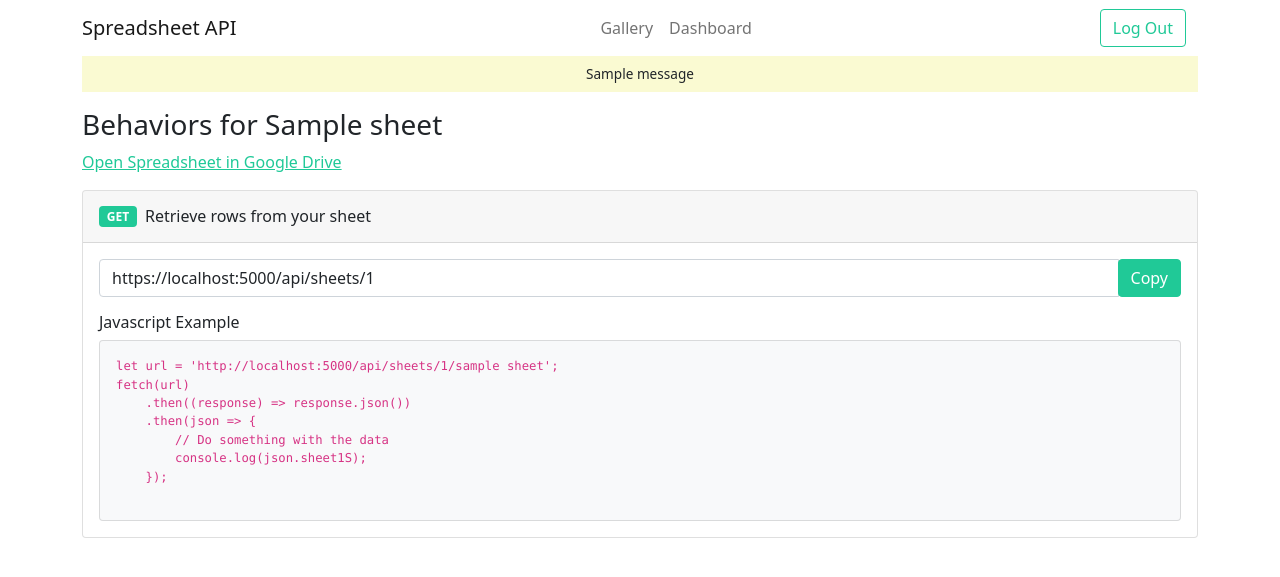
After one commit to imagirina/project-spreadsheetapi, a Flask app: page /sheets/1 in a window 1280 px wide. The commit adds this page. Shown: the top 577 px of the page. Run offline with Flask 2, Linux system fonts and the light colour scheme; the visitor is signed in with stand-in values (Sample User, id 1); tables that the repository leaves empty hold one stand-in row (values such as "Sample post"); one stand-in notice (Sample message) is shown.

Commit message:
Finished authentication routes, added spreadsheet into dashboard

```diff
--- a/requirements.txt
+++ b/requirements.txt
@@ -11,3 +11,6 @@ MarkupSafe==2.0.1
 psycopg2-binary==2.9.1
 SQLAlchemy==1.4.19
 Werkzeug==2.0.1
+google-api-python-client
+google-auth-httplib2
+google-auth-oauthlib
--- a/server.py
+++ b/server.py
@@ -1,38 +1,40 @@
+# This is a module from Python’s standard library. It contains code related to working with your computer’s operating system.
+import os
+import os.path
 from os import urandom
 from flask import Flask, render_template, request, session, redirect, flash, url_for
-from model import connect_to_db, db, User
+from flask.json import jsonify
+from model import connect_to_db, db
 from datetime import datetime
+from crud import create_user, create_credentials, get_user_by_email, create_new_sheet, get_sheets_by_user, get_sheet_by_id
+# from sqlalchemy.exc import SQLAlchemyError
+import sqlalchemy
+
+# Authentication and authorization for Google API (verifying identity and access to resources)
+from google.oauth2.credentials import Credentials
+from google_auth_oauthlib.flow import Flow
+from googleapiclient.discovery import build
 
 app = Flask(__name__)
 
-# A secret key is needed to use Flask sessioning features
-SECRET_KEY = urandom(32)
-app.config['SECRET_KEY'] = SECRET_KEY
-
-# This configuration option makes the Flask interactive debugger
-# more useful (remove in production)
-app.config['PRESERVE_CONTEXT_ON_EXCEPTION'] = True
+os.environ["OAUTHLIB_INSECURE_TRANSPORT"] = "1" # need this for http://localhost:5000 oAuth
+DEV_CREDENTIALS = os.environ['DEV_CREDENTIALS']
+SCOPES = [os.environ['SCOPE']]
+app.secret_key = os.environ['FLASK_SESSION_KEY']
+app.config['PRESERVE_CONTEXT_ON_EXCEPTION'] = True # remove in production (this configuration option makes the Flask interactive debugger)
 
 
-def create_user(email, password, registration_date):
-    """Create and return a new user."""
-
-    user = User(email=email, password=password, registration_date=registration_date)
-
-    return user
-
-
-def get_user_by_email(email):
-    """Return a user by email."""
-
-    return User.query.filter(User.email == email).first()
-
-
+# INDEX
 @app.route('/')
 def index():
+    # check if user is logged in and if logged in render the dashboard
+    if 'email' in session:
+        return redirect(url_for('dashboard'))
+
     return render_template('index.html')
 
 
+# SIGNUP
 @app.route('/signup', methods=['GET', 'POST'])
 def register_user():
     """Process user signup, creating a new user"""
@@ -54,6 +56,7 @@ def register_user():
             user = create_user(email, password, registration_date=datetime.now())
             db.session.add(user)
             db.session.commit()
+            # session["email"] = user.email
             flash("Account created! Please log in")
 
         return redirect(url_for('index'))
@@ -61,6 +64,7 @@ def register_user():
     return render_template('signup.html')
 
 
+# LOGIN
 @app.route('/login', methods=['GET', 'POST'])
 def login():
     """Process user login"""
@@ -80,17 +84,203 @@ def login():
     return render_template('login.html')
 
 
+# DASHBOARD/ALL SHEETS
 @app.route('/dashboard')
 def dashboard():
-    if 'email' in session:
-        return render_template('dashboard.html')
-    return redirect(url_for('index'))
+    if "email" not in session:
+        # return redirect(url_for("login"))
+        return redirect(url_for('index'))
+    email = session['email']
+    user = get_user_by_email(email)
+    if user is None:
+        return redirect(url_for("login"))
+    api_credentials = user.api_credentials
+    if api_credentials is None:
+        return redirect('/oauth')
+
+    sheets = get_sheets_by_user(user.id)
+    if sheets is None:
+        print("No sheets for this user yet")
+
+    return render_template('dashboard.html', sheets=sheets)
+
+@app.route('/api/sheets/<google_spreadsheet_id>', methods=['GET'])
+def sheet_read_all(google_spreadsheet_id):
+    return jsonify([])
+
+# SHOW SHEET BEHAVIORS
+@app.route('/sheets/<sheet_id>', methods=['GET'])
+def show_sheet(sheet_id):
+    if "email" not in session:
+        return redirect(url_for("login"))
+    email = session["email"]
+    user = get_user_by_email(email)
+    if user is None:
+        return redirect(url_for("login"))
+
+    sheet = get_sheet_by_id(sheet_id)
+
+    return render_template('show_sheet.html', sheet=sheet)
 
 
+# NEW SHEET
+@app.route('/new')
+def new_project():
+
+    if "email" not in session:
+        return redirect(url_for("login"))
+    email = session["email"]
+    user = get_user_by_email(email)
+    if user is None:
+        return redirect(url_for("login"))
+    api_credentials = user.api_credentials
+
+    if api_credentials is None:
+        return redirect('/oauth')
+
+    return render_template('new_sheet.html')
+
+
+# CREATE SHEET
+@app.route('/create_sheet', methods=['POST'])
+def create_sheet():
+
+    if "email" not in session:
+        return redirect(url_for("login"))
+    email = session["email"]
+    user = get_user_by_email(email)
+    if user is None:
+        return redirect(url_for("login"))
+
+    api_credentials = user.api_credentials
+
+    if api_credentials is None:
+        return redirect('/oauth')
+
+    # credentials = Credentials(
+    #     token=api_credentials.token,
+    #     refresh_token=api_credentials.refresh_token,
+    #     token_uri=api_credentials.token_uri,
+    #     client_id=api_credentials.client_id,
+    #     client_secret=api_credentials.client_secret,
+    #     scopes=api_credentials.scopes,
+    # )
+
+    # Initializing python object for the google spreadsheets api,
+    # this is an entry point for making all of the spreadsheet api calls
+    #___.build(API_SERVICE_NAME, API_VERSION, credentials=credentials)
+    # service = build("sheets", "v4", credentials=credentials)
+    # sheets = service.spreadsheets()
+
+    # spreadsheet_id = "1fumMvRzuEo3URWpRw9iy0Irqo3yryVGcJ0KeZ7eVWUg"
+    # result = (
+    #     sheets
+    #         .values()
+    #         .get(spreadsheetId=spreadsheet_id, range="A1:A10")
+    #         .execute()
+    # )
+    # print(f"===> result: {result}")
+
+    google_spreadsheet_id=request.form.get("google_spreadsheet_id")
+    sheet_name=request.form.get("sheet_name")
+
+    try:
+        sheet = create_new_sheet(
+            user_id=user.id,
+            google_spreadsheet_id=google_spreadsheet_id,
+            sheet_name=sheet_name,
+            num_rows=4,
+            num_columns=3,
+        )
+        db.session.add(sheet)
+        db.session.commit()
+    except sqlalchemy.exc.IntegrityError as e:
+        # error = str(e.__dict__['orig'])
+        flash("Sheet already exist, try new one")
+        return render_template('new_sheet.html')
+
+    flash("Sheet added to SpreadsheetAPI")
+
+    return redirect(url_for('show_sheet', sheet_id=sheet.id))
+    # return render_template('show_sheet.html', sheet=sheet)
+
+
+# LOGOUT
 @app.route('/logout')
 def logout():
     session.clear()
     return redirect(url_for('index'))
+
+# OAUTH
+@app.route('/oauth')
+def auth_flow():
+    # Create flow instance to manage the OAuth 2.0 Authorization Grant Flow steps.
+    flow = Flow.from_client_secrets_file(DEV_CREDENTIALS, scopes=SCOPES)
+    # authorization_url, state = flow.authorization_url(
+    #   # Enable offline access so that you can refresh an access token without
+    #   # re-prompting the user for permission. Recommended for web server apps.
+    #   access_type='offline',
+    #   # Enable incremental authorization. Recommended as a best practice.
+    #   include_granted_scopes='true')
+    flow.redirect_uri = "http://localhost:5000/oauth_callback" # for second step
+    authorization_url, _state = flow.authorization_url(access_type="offline")
+    # print(f"11111 authorization_url: {authorization_url}")
+    # our job to send user to authorization_url
+    # session["state"] = state
+    return redirect(authorization_url)
+
+
+# OAUTH CALLBACK
+@app.route('/oauth_callback')
+def oauth_callback():
+    # Specify the state when creating the flow in the callback so that it can
+    # verified in the authorization server response.
+    # state = session['state']
+    # print(f"22222 request.url: {request.url}")
+    flow = Flow.from_client_secrets_file(DEV_CREDENTIALS, scopes=SCOPES)
+    flow.redirect_uri = "http://localhost:5000/oauth_callback"
+
+    # Use the authorization server's response to fetch the OAuth 2.0 tokens.
+    # doesn't return credentials but updates object's field credentials
+    flow.fetch_token(authorization_response=request.url)
+    credentials = flow.credentials
+
+    # print(f"credentials: {credentials}")
+    # print(f"credentials dict: {credentials.__dict__}")
+
+    # Store credentials in the session
+    # session["credentials"] = credentials_to_dict(credentials)
+
+    if "email" in session:
+        email = session["email"]
+        user = get_user_by_email(email)
+        if user:
+            api_credentials = create_credentials(
+                token=credentials.token,
+                refresh_token=credentials.refresh_token,
+                token_uri=credentials.token_uri,
+                client_id=credentials.client_id,
+                client_secret=credentials.client_secret,
+                scopes=credentials.scopes,
+            )
+            user.api_credentials = api_credentials
+            db.session.add(api_credentials)
+            db.session.add(user)
+            db.session.commit()
+            # flash("Credentials added to DB")
+
+    return redirect("/new")
+
+
+# Google Cloud Platform requirements
+@app.route("/privacy_policy")
+def privacy_policy():
+    return "<p>Privacy Policy goes here</p>"
+
+
+@app.route("/tos")
+def tos():
+    return "<p>Terms Of Service goes here</p>"
 
 
 if __name__ == "__main__":
--- a/static/styles/main.css
+++ b/static/styles/main.css
@@ -7,15 +7,60 @@
 }
 
 #flashed_messages {
-    list-style: none;
+    background-color: lightgoldenrodyellow;
     text-align: center;
-}
-
-#flashed_messages li {
-    background-color: lightgoldenrodyellow;
-    padding: 10px 0;
+    padding: 8px 0;
+    font-size: 0.85em;
 }
 
 .navbar>.container-fluid {
     padding-left: 0;
 }
+
+h6 {
+    margin: 8px 0;
+}
+
+.badge.badge-info.mr-1 {
+    background-color: #20c997;
+    margin-right: 8px;
+}
+
+.btn-primary, .btn-outline-success:hover {
+    color: #fff;
+    background-color: #20c997;
+    border-color: #20c997;
+}
+
+.btn-outline-success {
+    border-color: #20c997;
+    color: #20c997;
+}
+.btn-primary:hover {
+    background-color: #00B779;
+    border-color: #00B779;
+}
+
+a {
+    color: #20c998;
+    text-decoration: underline;
+}
+a:hover {
+    color: #00B779;
+}
+
+.card-body pre {
+    margin-bottom: 0;
+}
+
+.form-control:focus {
+    color: #495057;
+    background-color: #fff;
+    border-color: #38ffbb;
+    border-top-color: rgb(56, 255, 187);
+    border-right-color: rgb(56, 255, 187);
+    border-bottom-color: rgb(56, 255, 187);
+    border-left-color: rgb(56, 255, 187);
+    outline: 0;
+    box-shadow: 0 0 0 0.2rem rgb(0 183 121 / 25%);
+}
--- a/templates/base.html
+++ b/templates/base.html
@@ -9,36 +9,29 @@
     <link href="https://cdn.jsdelivr.net/npm/bootstrap@5.0.2/dist/css/bootstrap.min.css" rel="stylesheet" integrity="sha384-EVSTQN3/azprG1Anm3QDgpJLIm9Nao0Yz1ztcQTwFspd3yD65VohhpuuCOmLASjC" crossorigin="anonymous">
 
     <!-- Main Styles -->
-    <link rel="stylesheet" href="static/styles/main.css">
+    <link rel="stylesheet" href="/static/styles/main.css">
 
     <title>{% block title %}{% endblock %}</title>
   </head>
   <body>
     <div class="container">
         <!-- NAVBAR content -->
-        <nav class="navbar navbar-expand-lg navbar-light bg-light" style="background-color: #e3f2fd;">
+        <nav class="navbar navbar-expand-lg navbar-light">
             <div class="container-fluid">
               <a class="navbar-brand" href="#">Spreadsheet API</a>
               <div class="collapse navbar-collapse">
-                <ul class="navbar-nav me-auto mb-2 mb-lg-0">
-                  <li class="nav-item">
-                    <a class="nav-link" href="#">Gallery</a>
-                  </li>
-                  <li class="nav-item">
-                    <a class="nav-link" href="#">Learn&nbsp;More</a>
-                  </li>
-                </ul>
-                {% block navbarRoute %}{% endblock %}
+                {% block menu %}{% endblock %}
+                {% block navbar %}{% endblock %}
               </div>
             </div>
           </nav>
         <!-- END Navbar content -->
 
-        <ul id="flashed_messages">
           {% for message in get_flashed_messages() %}
-          <li>{{ message }}</li>
-          {% endfor %}
-        </ul>
+          <p id="flashed_messages">
+            {{ message }}
+          </p>
+            {% endfor %}
         {% block body %}{% endblock %}
     </div>
   </body>
--- a/templates/login.html
+++ b/templates/login.html
@@ -8,7 +8,7 @@
               &nbsp;
             </div>
             <div class="col-6">
-                <form class="row g-3" id="login_form" action="#" method="Post">
+                <form class="row g-3" id="login_form" action="/login" method="Post">
                     <h3>Log In</h3>
                     <p>Don't have an account? <a href="/signup">Sign Up</a></p>
                     <div class="mb-3">
@@ -17,7 +17,7 @@
                     </div>
                     <div class="mb-3">
                         <label for="password" class="form-label">Password</label>
-                        <input type="text" class="form-control" name="password">
+                        <input type="password" class="form-control" name="password">
                     </div>
                     <button type="submit" class="btn btn-primary">Log In</button>
                 </form>
--- /dev/null
+++ b/templates/show_sheet.html
@@ -0,0 +1,54 @@
+{% extends 'base.html' %}
+
+{% block title %}Spreadsheet API &mdash; Show Sheet{% endblock %}
+
+{% block menu %}
+<ul class="navbar-nav me-auto mb-2 mb-lg-0">
+  <li class="nav-item">
+    <a class="nav-link" href="#">Gallery</a>
+  </li>
+  <li class="nav-item">
+    <a class="nav-link" href="/dashboard">Dashboard</a>
+  </li>
+</ul>
+{% endblock %}
+{% block navbar %}
+                {% if session['email'] %}
+                <form class="d-flex" action="/logout">
+                  <button class="btn btn-outline-success" type="submit">Log Out</button>
+                </form>
+                {% endif %}
+{% endblock %}
+
+{% block body %}
+    <h3>Behaviors for {{ sheet.sheet_name }}</h3>
+    <a href="https://docs.google.com/spreadsheets/d/{{ sheet.google_spreadsheet_id }}/edit#gid=0" target="_blank">Open Spreadsheet in Google Drive</a>
+    <div class="card mt-3">
+        <div class="card-header">
+            <div class="d-flex align-items-center">
+                <span class="badge badge-info mr-1">GET</span>
+                <h6>Retrieve rows from your sheet</h6>
+            </div>
+        </div>
+        <div class="card-body">
+            <div class="input-group mb-3">
+                <input type="text" class="form-control" value="https://localhost:5000/api/sheets/{{ sheet.google_spreadsheet_id }}" aria-label="https://localhost:5000/api/sheets/{{ sheet.google_spreadsheet_id }}" aria-describedby="button-addon2">
+                <div class="input-group-append">
+                  <button class="btn btn-primary" type="button" id="button-addon2">Copy</button>
+                </div>
+              </div>
+            <h6 class="card-title">Javascript Example</h6>
+            <code class="card card-body bg-light">
+                <pre>
+let url = 'http://localhost:5000/api/sheets/{{ sheet.google_spreadsheet_id }}/{{ sheet.sheet_name|lower }}';
+fetch(url)
+    .then((response) => response.json())
+    .then(json => {
+        // Do something with the data
+        console.log(json.sheet1S);
+    });
+                </pre>
+            </code>
+        </div>
+      </div>
+{% endblock %}
--- a/templates/signup.html
+++ b/templates/signup.html
@@ -8,7 +8,7 @@
               &nbsp;
             </div>
             <div class="col-6">
-                <form class="row g-3" id="login_form" action="#" method="Post">
+                <form class="row g-3" id="login_form" action="/signup" method="Post">
                     <h3>Sign Up</h3>
                     <p>Already have an account? <a href="/login">Log In</a></p>
                     <div class="mb-3">
@@ -17,11 +17,11 @@
                     </div>
                     <div class="mb-3">
                         <label for="password" class="form-label">Password</label>
-                        <input type="text" class="form-control" name="password">
+                        <input type="password" class="form-control" name="password">
                     </div>
                     <div class="mb-3">
                         <label for="repeated_password" class="form-label">Repeat Password</label>
-                        <input type="text" class="form-control" name="repeated_password">
+                        <input type="password" class="form-control" name="repeated_password">
                     </div>
                     <button type="submit" class="btn btn-primary">Sign in</button>
                 </form>
```
Also changed, not shown: crud.py (added, +56 -0 lines), model.py (+3 -6 lines), templates/dashboard.html (+29 -1 lines), templates/index.html (+15 -4 lines), templates/new_sheet.html (added, +46 -0 lines), 1 other file.
